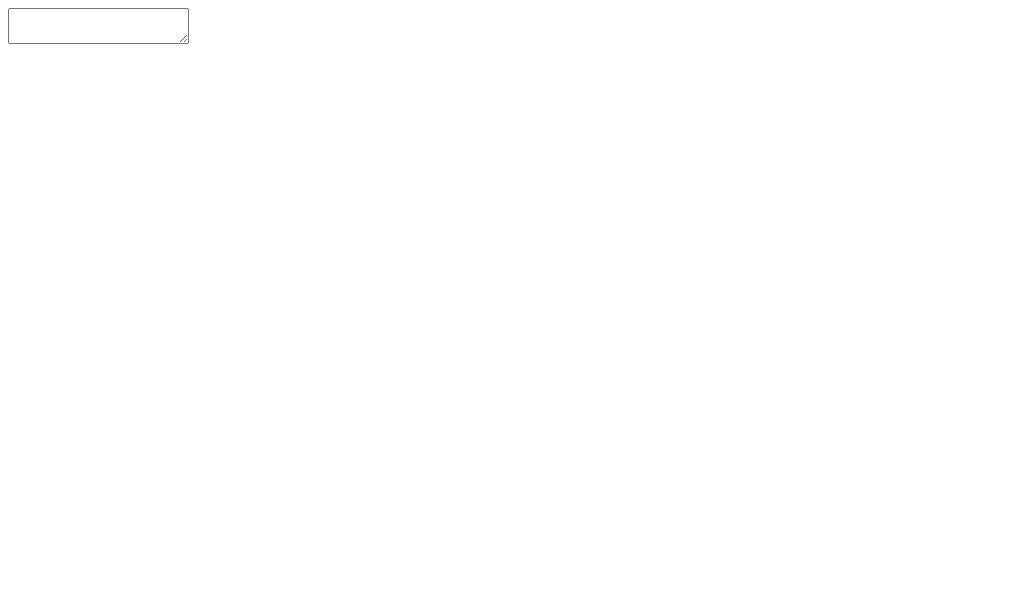
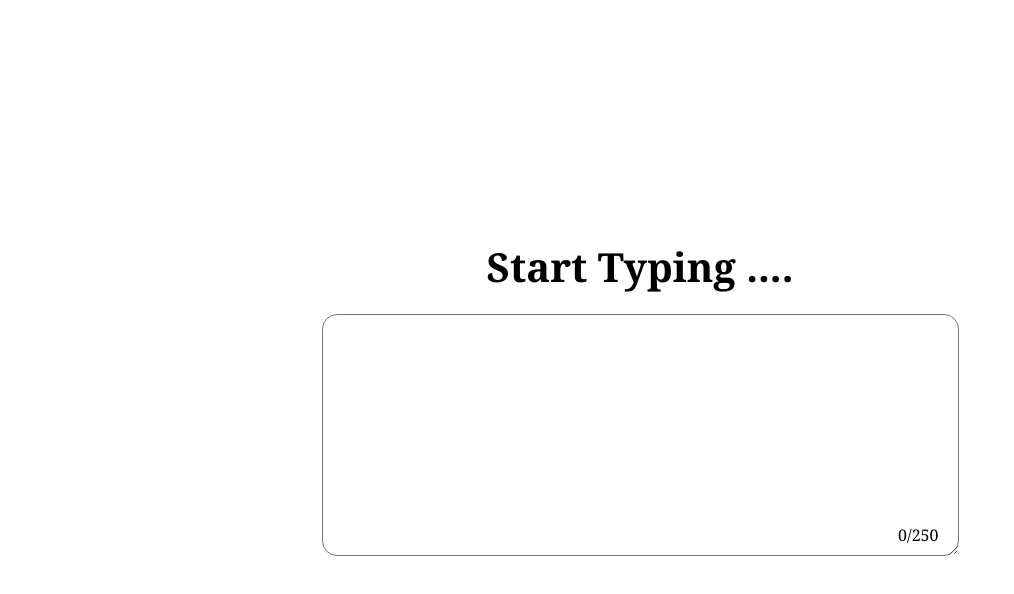
Before and after one commit to DipNarayanMahara2/Frontend-Practice-, a plain HTML site: page project9/index.html in a window 1280 px wide. Shown: the whole page, without its empty margins (0-1014 px from the left). Drawn offline with Linux system fonts and the light colour scheme.

Commit message:
Project 9 : completed

```diff
--- a/project9/index.html
+++ b/project9/index.html
@@ -11,10 +11,12 @@
 
 <body>
 
+  <h1>Start Typing ....</h1>
   <div class="text-container">
-    <textarea name="textbox" id="textContain">
+    <textarea name="textbox" id="textContain" rows="10" cols="50" placeholder="Start typing..." maxlength="400">
 
     </textarea>
+    <span id="incrementNumber">0/250</span>
   </div>
 
   <script src="script.js"></script>
--- a/project9/script.js
+++ b/project9/script.js
@@ -0,0 +1,19 @@
+const maxChar = 250;
+
+const textarea = document.getElementById("textContain");
+
+const countDisplay = document.getElementById("incrementNumber");
+
+textarea.addEventListener("input", function () {
+  const currentLength = textarea.value.length;
+
+  countDisplay.textContent = `${currentLength} / ${maxChar}`;
+
+  if (currentLength >= maxChar) {
+    textarea.classList.add("limitReached");
+    countDisplay.classList.add("limitReached");
+  } else {
+    textarea.classList.remove("limitReached");
+    countDisplay.classList.remove("limitReached");
+  }
+});
--- a/project9/style.css
+++ b/project9/style.css
@@ -0,0 +1,46 @@
+* {
+  margin: 0;
+  padding: 0;
+  box-sizing: border-box;
+}
+
+body {
+  display: flex;
+  align-items: center;
+  justify-content: center;
+  flex-direction: column;
+  /* background-color: #ee9292; */
+  height: 100dvh;
+  font-family: Cambria, Cochin, Georgia, Times, 'Times New Roman', serif;
+}
+
+h1 {
+  margin-bottom: 20px;
+  font-size: 2.5rem;
+}
+
+.text-container {
+  position: relative;
+}
+
+.text-container span {
+  position: absolute;
+  bottom: 15px;
+  right: 20px;
+}
+
+.text-container textarea {
+  padding: 10px;
+  border-radius: 15px;
+  font-size: 1.2rem;
+  font-weight: 600;
+}
+
+#incrementNumber.limitReached {
+  color: red;
+}
+
+textarea.limitReached {
+  border-color: red;
+  outline-color: red;
+}
```
